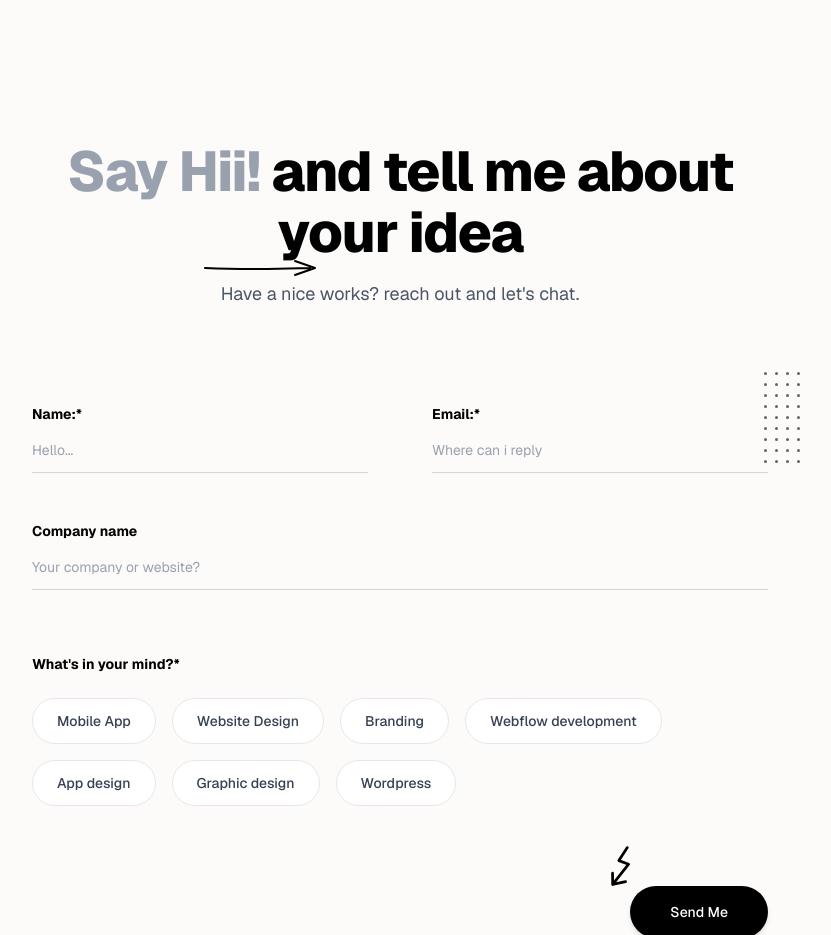
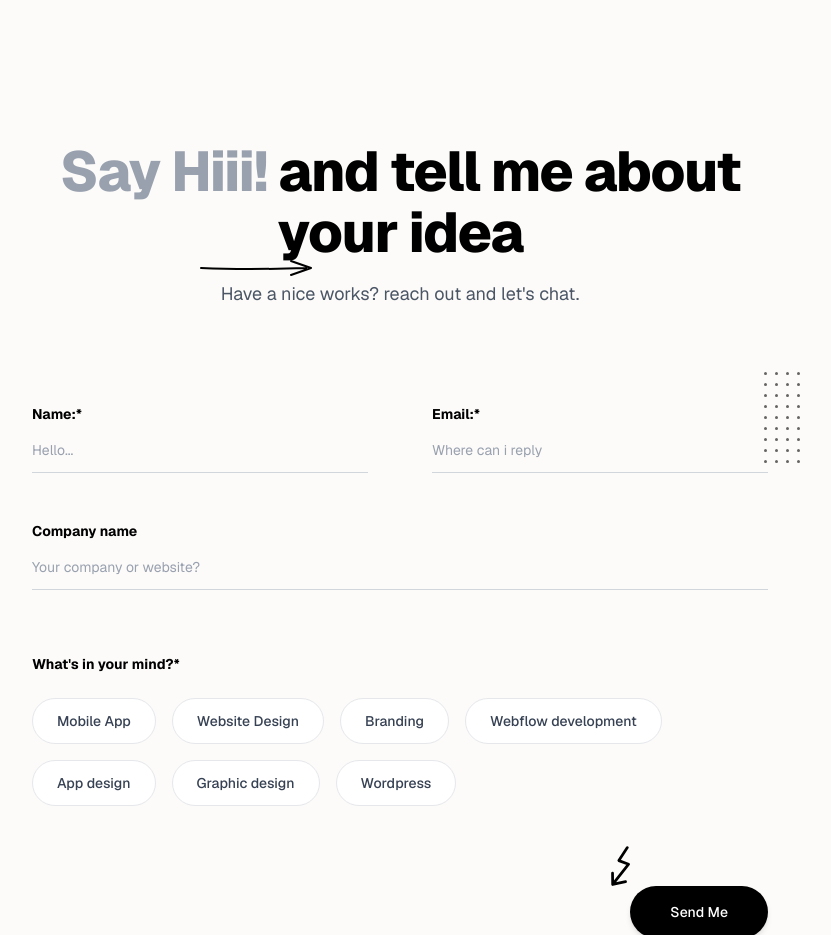
Before and after one commit to SRIKANTH638326/Srikanth_portfolio, a Next.js app: page / in a window 1280 px wide. Shown: the part 7360-8295 px from the top of the page, without its empty margins (240-1071 px from the left). Built offline with nearby package versions, Linux system fonts and the light colour scheme.

Commit message:
feat: add HII in contact us section

```diff
--- a/src/components/contact/contact.tsx
+++ b/src/components/contact/contact.tsx
@@ -76,12 +76,12 @@ const Contact = () => {
         {/* Headings */}
         <div className="text-center mb-4 relative">
           <h2 className="text-4xl sm:text-5xl md:text-[56px] font-extrabold tracking-tight leading-[1.1] text-black">
-            <span className="text-gray-400">Say Hii!</span> and tell me about<br />your idea
+            <span className="text-gray-400">Say Hiii!</span> and tell me about<br />your idea
           </h2>
           {/* Hand-drawn Arrow under Say Hi! */}
           <div className="absolute left-[15%] sm:left-[20%] -bottom-4 hidden sm:block">
             <svg width="120" height="24" viewBox="0 0 120 24" fill="none" xmlns="http://www.w3.org/2000/svg">
-              <path d="M5 12 Q 50 14, 110 12 M 95 5 L 115 12 L 95 19" stroke="black" strokeWidth="2" strokeLinecap="round" strokeLinejoin="round"/>
+              <path d="M5 12 Q 50 14, 110 12 M 95 5 L 115 12 L 95 19" stroke="black" strokeWidth="2" strokeLinecap="round" strokeLinejoin="round" />
             </svg>
           </div>
         </div>
@@ -161,11 +161,10 @@ const Contact = () => {
                   key={service}
                   type="button"
                   onClick={() => setSelectedService(service)}
-                  className={`px-6 py-3 rounded-full text-sm font-medium border transition-colors cursor-pointer ${
-                    selectedService === service
-                      ? "bg-black text-white border-black"
-                      : "bg-white text-gray-700 border-gray-200 hover:border-gray-400"
-                  }`}
+                  className={`px-6 py-3 rounded-full text-sm font-medium border transition-colors cursor-pointer ${selectedService === service
+                    ? "bg-black text-white border-black"
+                    : "bg-white text-gray-700 border-gray-200 hover:border-gray-400"
+                    }`}
                 >
                   {service}
                 </button>
@@ -178,7 +177,7 @@ const Contact = () => {
             {/* Squiggly Arrow */}
             <div className="absolute -left-4 sm:right-32 sm:left-auto -top-8 sm:-top-10">
               <svg width="40" height="40" viewBox="0 0 40 40" fill="none" xmlns="http://www.w3.org/2000/svg" className="transform -rotate-12 scale-110">
-                <path d="M30 5 L20 15 L28 20 L10 35 M10 35 L12 25 M10 35 L22 35" stroke="black" strokeWidth="2.5" strokeLinecap="round" strokeLinejoin="round"/>
+                <path d="M30 5 L20 15 L28 20 L10 35 M10 35 L12 25 M10 35 L22 35" stroke="black" strokeWidth="2.5" strokeLinecap="round" strokeLinejoin="round" />
               </svg>
             </div>
 
```
